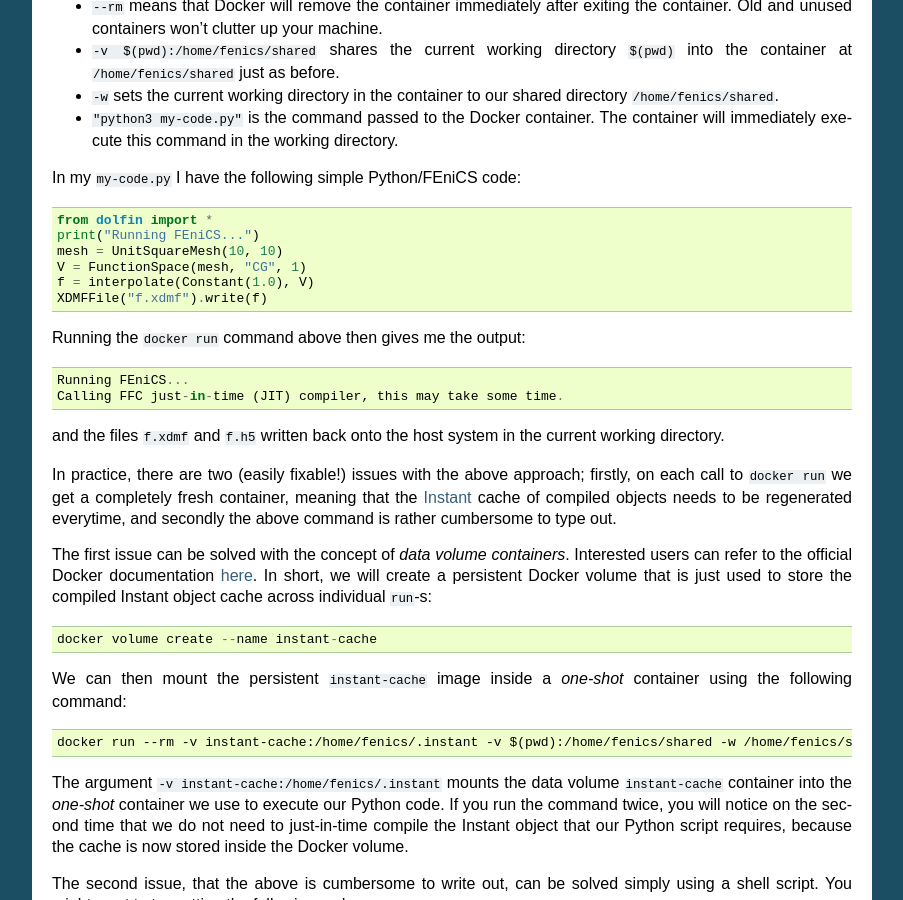
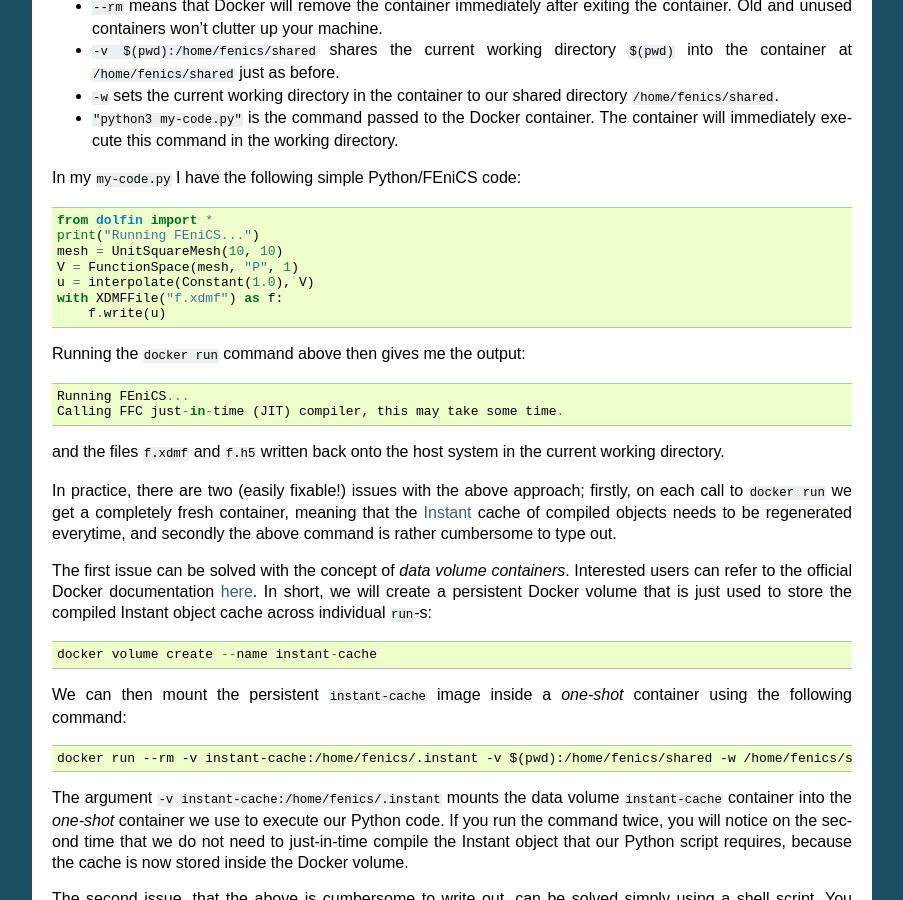
Before and after one commit to vacary/docker, a Sphinx documentation site: the page built from doc/source/work_flows.rst, in a window 1280 px wide and 900 px high, scrolled down 2151 px. Shown: the whole window, without its empty margins (198-1101 px from the left). Built offline with Sphinx 7.4.7, drawn with Linux system fonts in a browser that asks for light colours.

Commit message:
Small tweak of FEniCS example code
Let's use context manager for XDMFFile. Ensures proper destruction in
parallel.

```diff
--- a/doc/source/work_flows.rst
+++ b/doc/source/work_flows.rst
@@ -152,9 +152,10 @@
     from dolfin import *
     print("Running FEniCS...")
     mesh = UnitSquareMesh(10, 10)
-    V = FunctionSpace(mesh, "CG", 1)
-    f = interpolate(Constant(1.0), V)
-    XDMFFile("f.xdmf").write(f)
+    V = FunctionSpace(mesh, "P", 1)
+    u = interpolate(Constant(1.0), V)
+    with XDMFFile("f.xdmf") as f:
+        f.write(u)
 
 Running the ``docker run`` command above then gives me the output::
 
```
